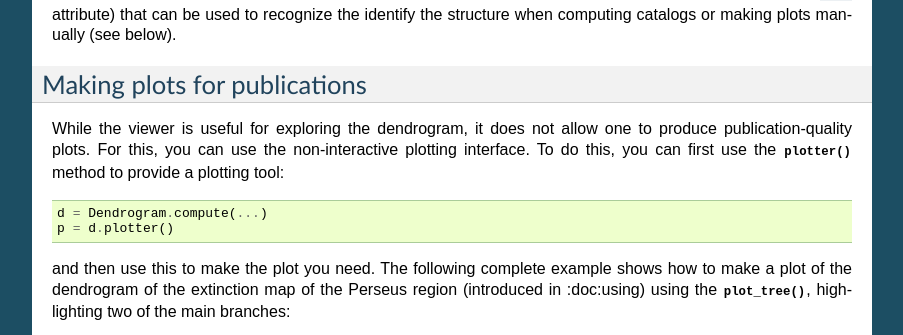
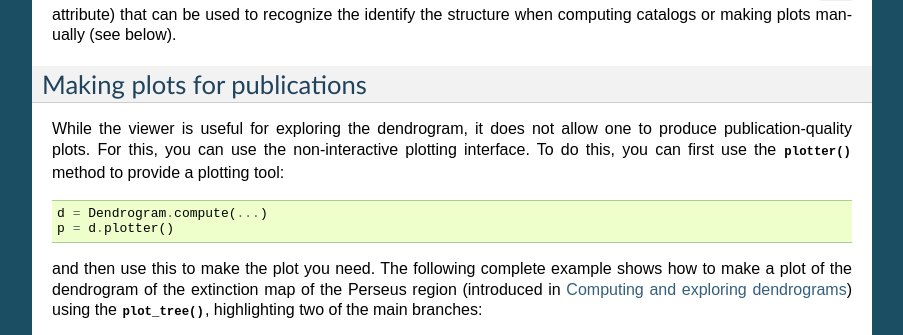
Before and after one commit to dendrograms/astrodendro, a Sphinx documentation site: the page built from docs/plotting.rst, in a window 1280 px wide and 900 px high, scrolled down 1195 px, cut to the strip 0-335 px from the top of the window. Shown: the whole strip, without its empty margins (198-1101 px from the left). Built offline with Sphinx 7.4.7, drawn with Linux system fonts in a browser that asks for light colours; some of the changed lines change nothing that is shown.

Commit message:
plotting: only minor stuff, but int->'short' for astype (50% less memory...)

```diff
--- a/docs/plotting.rst
+++ b/docs/plotting.rst
@@ -55,7 +55,7 @@
 
 and then use this to make the plot you need. The following complete example
 shows how to make a plot of the dendrogram of the extinction map of the Perseus
-region (introduced in :doc:using) using the
+region (introduced in :doc:`using`) using the
 :meth:`~astrodendro.plot.DendrogramPlotter.plot_tree`, highlighting two of the
 main branches:
 
@@ -146,7 +146,7 @@
         mask = mask | leaf.get_mask()
 
     # Now we create a FITS HDU object to contain this, with the correct header
-    mask_hdu = fits.PrimaryHDU(mask.astype(int), hdu.header)
+    mask_hdu = fits.PrimaryHDU(mask.astype('short'), hdu.header)
 
     # We then use APLpy to make the final plot
     fig = aplpy.FITSFigure(hdu, figsize=(8, 6))
@@ -189,8 +189,8 @@
     mask_24 = structure_24.get_mask()
 
     # Create FITS HDU objects to contain the masks
-    mask_hdu_08 = fits.PrimaryHDU(mask_08.astype(int), hdu.header)
-    mask_hdu_24 = fits.PrimaryHDU(mask_24.astype(int), hdu.header)
+    mask_hdu_08 = fits.PrimaryHDU(mask_08.astype('short'), hdu.header)
+    mask_hdu_24 = fits.PrimaryHDU(mask_24.astype('short'), hdu.header)
 
     # Use APLpy to make the final plot
     fig = aplpy.FITSFigure(hdu, figsize=(8, 6))
```
